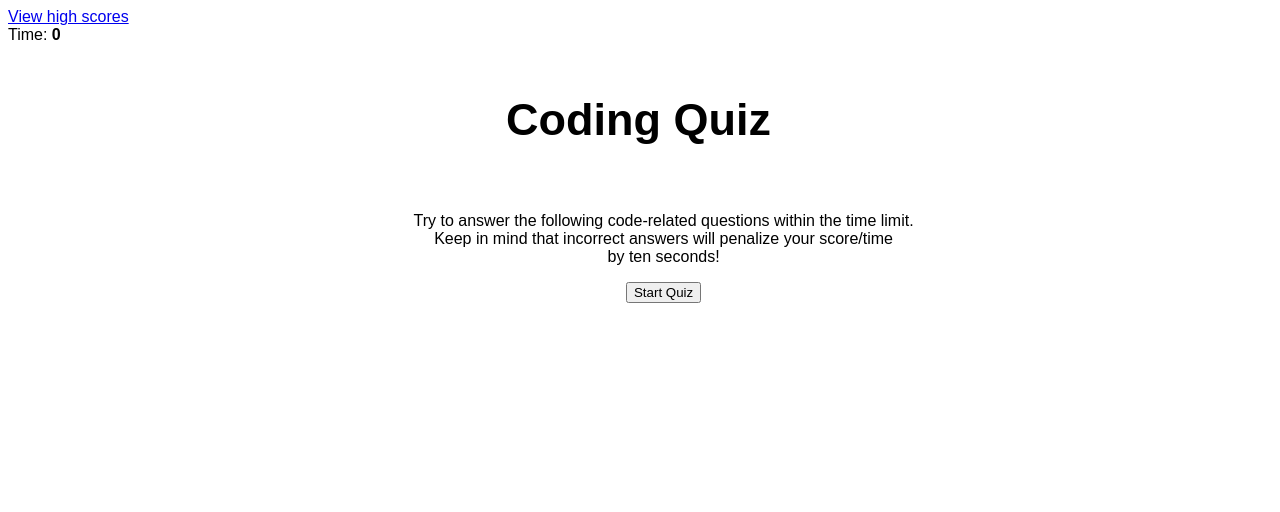
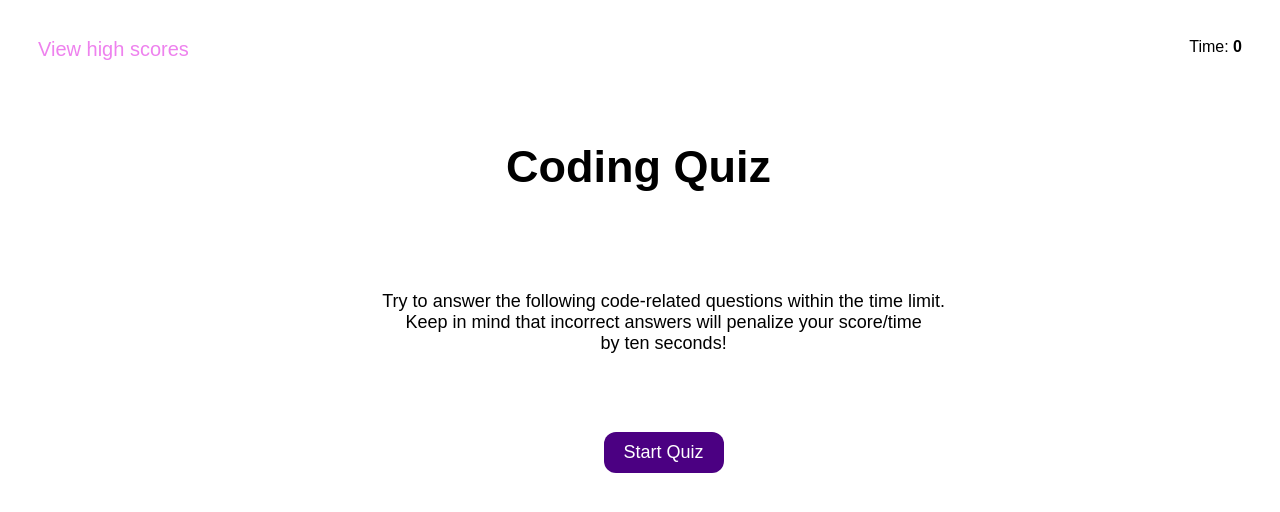
Before and after one commit to Xstasy03/Code-Quiz, a plain HTML site: page index.html in a window 1280 px wide. Drawn offline with Linux system fonts and the light colour scheme.

Commit message:
Add files via upload

```diff
--- a/style.css
+++ b/style.css
@@ -33,3 +33,60 @@ body {
 .hide {
     display: none;
 }
+
+#btn-high-scores {
+    color:var(--secondary-color);
+    margin: 30px;
+    font-size: 20px;
+    border: none;
+    background-color: white;
+    text-decoration: none;
+}
+
+#view-high-scores {
+    display: flex;
+    justify-content: space-between;
+}
+
+#btn-high-scores:hover {
+    color: rgba(247, 131, 212, 0.502);
+}
+
+p {
+    font-size: 20px;
+}
+
+#timer {
+    margin: 30px;
+}
+
+#home-text-section {
+    margin: 30px;
+}
+
+#btn-start-quiz {
+    margin: 30px;
+    color: white;
+    font-size: 18px;
+    background-color: var(--primary-color);
+    border: none;
+    border-radius: 12px;
+    padding: 10px 20px;
+}
+
+#btn-start-quiz:hover {
+    background-color: var(--secondary-color);
+}
+
+.text {
+    font-size: 18px;
+}
+
+
+#title-section {
+    text-align: center;
+}
+
+.home-text {
+    text-align: center;
+}
```
